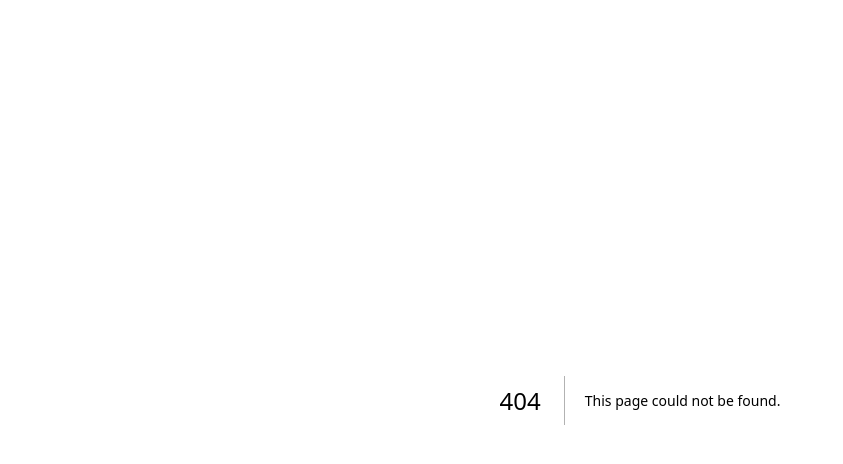
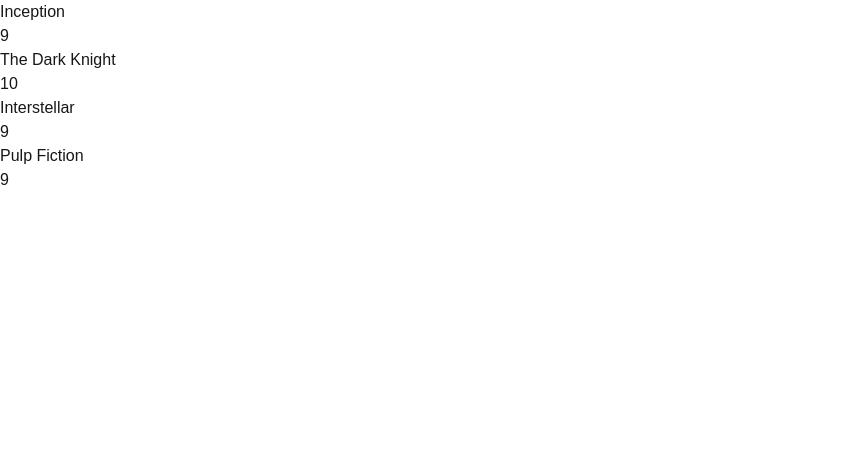
Before and after one commit to Neel37389/react-practice, a Next.js app: page /movies in a window 1280 px wide. Before the commit this address had no page. Shown: the top 464 px of the page, without its empty margins (0-843 px from the left). Built offline with nearby package versions, Linux system fonts and the light colour scheme.

Commit message:
add movie browser - dynamic routes and api routes

```diff
--- /dev/null
+++ b/src/app/api/movies/route.js
@@ -0,0 +1,10 @@
+export async function GET() {
+  const movies = [
+    { id: 1, title: "Inception", genre: "Sci-Fi", rating: 9 },
+    { id: 2, title: "The Dark Knight", genre: "Action", rating: 10 },
+    { id: 3, title: "Interstellar", genre: "Sci-Fi", rating: 9 },
+    { id: 4, title: "Pulp Fiction", genre: "Crime", rating: 9 },
+  ];
+
+  return Response.json(movies);
+}
--- /dev/null
+++ b/src/app/movies/[id]/page.js
@@ -0,0 +1,13 @@
+export default async function MoviePage({ params }) {
+  const resposne = await fetch("http://localhost:3000/api/movies");
+  const movies = await resposne.json();
+  const { id } = await params;
+  const movie = movies.find((p) => String(p.id) === id);
+  return (
+    <div>
+      <h1>{movie.title}</h1>
+      <p>{movie.genre}</p>
+      <p>{movie.rating}</p>
+    </div>
+  );
+}
--- /dev/null
+++ b/src/app/movies/page.js
@@ -0,0 +1,19 @@
+import Link from "next/link";
+
+export default async function MoviesPage() {
+  const response = await fetch("http://localhost:3000/api/movies");
+  const movies = await response.json();
+
+  return (
+    <div>
+      {movies.map((movie) => (
+        <Link key={movie.id} href={`/movies/${movie.id}`}>
+          <div>
+            <p>{movie.title}</p>
+            <p>{movie.rating}</p>
+          </div>
+        </Link>
+      ))}
+    </div>
+  );
+}
```
